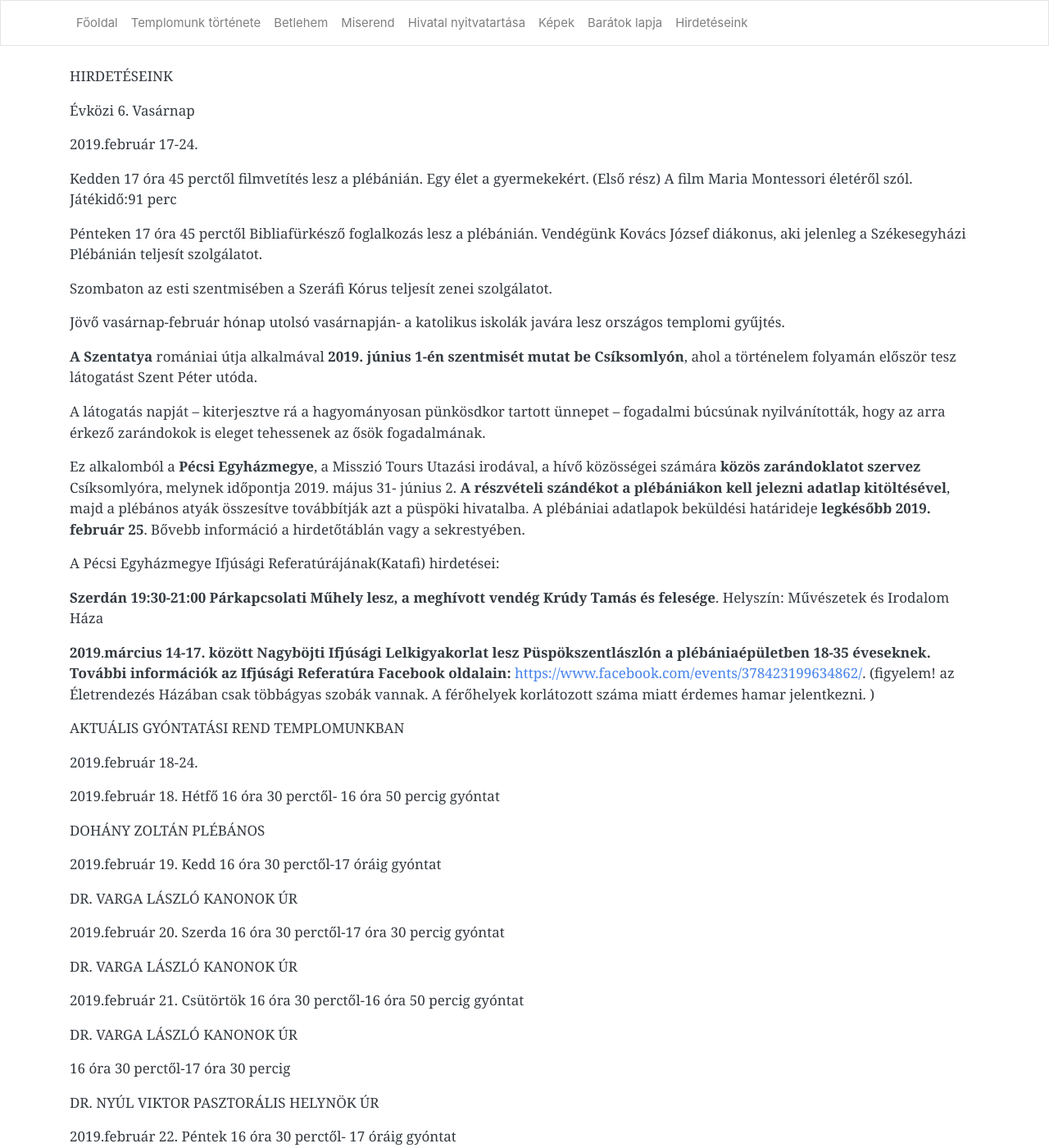
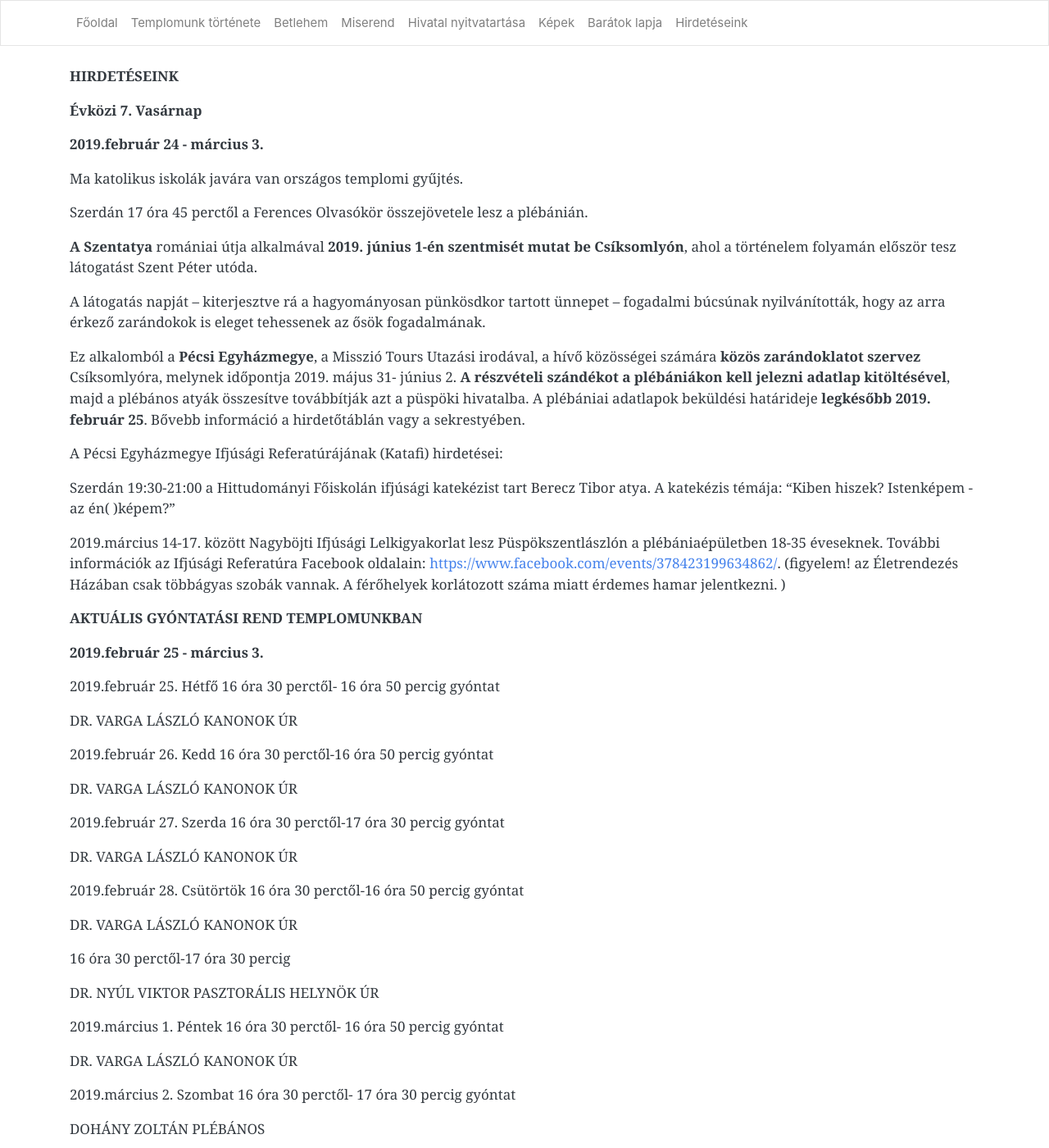
Before and after one commit to pecsi-ferences/pecsi-ferences.github.io, a Jekyll site: the page built from hirdeteseink.md, in a window 1280 px wide and 1400 px high. Shown: the whole window at 82% size. Built offline with Jekyll 4.4.1, drawn with Linux system fonts in a browser that asks for light colours; nearby versions of some CDN libraries; some of the changed text lies outside the part shown.

Commit message:
Update from Forestry.io Zoltán Dohány updated hirdeteseink.md

```diff
--- a/hirdeteseink.md
+++ b/hirdeteseink.md
@@ -3,6 +3,68 @@ layout: default
 title: Hirdetéseink
 
 ---
+**HIRDETÉSEINK**
+
+**Évközi 7. Vasárnap**
+
+**2019.február 24 - március 3.**
+
+Ma katolikus iskolák javára van országos templomi gyűjtés.
+
+Szerdán 17 óra 45 perctől a Ferences Olvasókör összejövetele lesz a plébánián.
+
+**A Szentatya** romániai útja alkalmával **2019. június 1-én szentmisét mutat be Csíksomlyón**, ahol a történelem folyamán először tesz látogatást Szent Péter utóda.
+
+A látogatás napját – kiterjesztve rá a hagyományosan pünkösdkor tartott ünnepet – fogadalmi búcsúnak nyilvánították, hogy az arra érkező zarándokok is eleget tehessenek az ősök fogadalmának.
+
+Ez alkalomból a **Pécsi Egyházmegye**, a Misszió Tours Utazási irodával, a hívő közösségei számára **közös zarándoklatot szervez** Csíksomlyóra, melynek időpontja 2019. május 31- június 2. **A részvételi szándékot a plébániákon kell jelezni adatlap kitöltésével**, majd a plébános atyák összesítve továbbítják azt a püspöki hivatalba. A plébániai adatlapok beküldési határideje **legkésőbb 2019. február 25**. Bővebb információ a hirdetőtáblán vagy a sekrestyében.
+
+A Pécsi Egyházmegye Ifjúsági Referatúrájának (Katafi) hirdetései:
+
+Szerdán 19:30-21:00 a Hittudományi Főiskolán ifjúsági katekézist tart Berecz Tibor atya. A katekézis témája: "Kiben hiszek? Istenképem - az én( )képem?"
+
+2019\.március 14-17. között Nagyböjti Ifjúsági Lelkigyakorlat lesz Püspökszentlászlón a plébániaépületben 18-35 éveseknek. További információk az Ifjúsági Referatúra Facebook oldalain: [https://www.facebook.com/events/378423199634862/](https://www.facebook.com/events/378423199634862/ "https://www.facebook.com/events/378423199634862/"). (figyelem! az Életrendezés Házában csak többágyas szobák vannak. A férőhelyek korlátozott száma miatt érdemes hamar jelentkezni. )
+
+**AKTUÁLIS GYÓNTATÁSI REND TEMPLOMUNKBAN**
+
+**2019.február 25 - március 3.**
+
+2019\.február 25. Hétfő 16 óra 30 perctől- 16 óra 50 percig gyóntat
+
+DR. VARGA LÁSZLÓ KANONOK ÚR
+
+2019\.február 26. Kedd 16 óra 30 perctől-16 óra 50 percig gyóntat
+
+DR. VARGA LÁSZLÓ KANONOK ÚR
+
+2019\.február 27. Szerda 16 óra 30 perctől-17 óra 30 percig gyóntat
+
+DR. VARGA LÁSZLÓ KANONOK ÚR
+
+2019\.február 28. Csütörtök 16 óra 30 perctől-16 óra 50 percig gyóntat
+
+DR. VARGA LÁSZLÓ KANONOK ÚR
+
+16 óra 30 perctől-17 óra 30 percig
+
+DR. NYÚL VIKTOR PASZTORÁLIS HELYNÖK ÚR
+
+2019\.március 1. Péntek 16 óra 30 perctől- 16 óra 50 percig gyóntat
+
+DR. VARGA LÁSZLÓ KANONOK ÚR
+
+2019\.március 2. Szombat 16 óra 30 perctől- 17 óra 30 percig gyóntat
+
+DOHÁNY ZOLTÁN PLÉBÁNOS
+
+2018\.március 3. Vasárnap 7 óra 50 perctől- 8 óráig
+
+DOHÁNY ZOLTÁN PLÉBÁNOS
+
+17 órától-18 óráig gyóntat
+
+DR. VARGA LÁSZLÓ KANONOK ÚR
+
 HIRDETÉSEINK
 
 Évközi 6. Vasárnap
```
